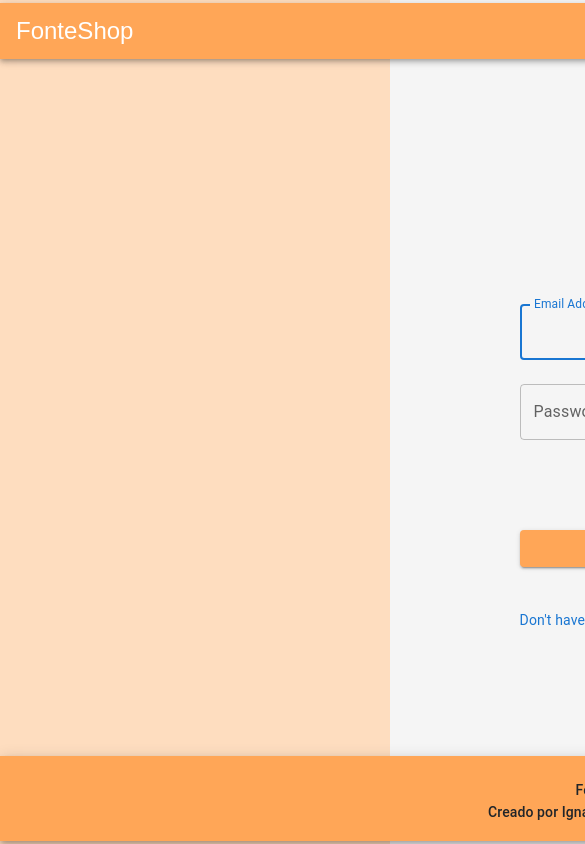
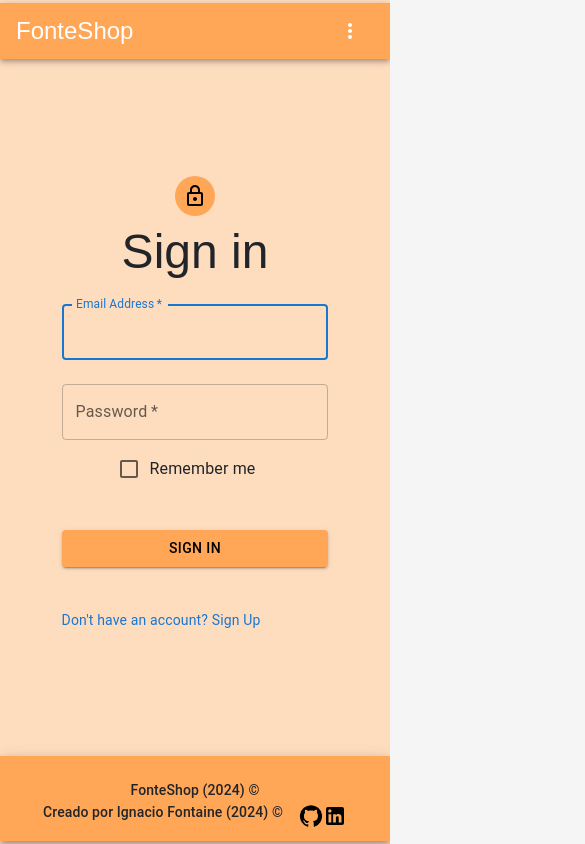
Before and after one commit to IgnacioFontaine/FonteShop, a React (Vite) app in the folder client/: page /singIn in a window 390 px wide. Shown: the top 844 px of the page, 585 px wide, since content can reach past the window. Built offline with nearby package versions, Linux system fonts and the light colour scheme; no server answers.

Commit message:
casi total responsive

```diff
--- a/client/src/Components/singIn.jsx
+++ b/client/src/Components/singIn.jsx
@@ -39,7 +39,7 @@ export default function SignIn() {
 
   return (
     <ThemeProvider theme={defaultTheme}  >
-      <Container  component="main" maxWidth="xs" xs={12} sm={8} md={12} >
+      <Container  component="main" maxWidth="xs" >
         <Box
           sx={{
             marginTop: 8,
--- a/client/src/assets/Views/singInView.jsx
+++ b/client/src/assets/Views/singInView.jsx
@@ -3,7 +3,7 @@ import { Box } from "@mui/material";
 
 export default function SingInView() {
   return (
-    <Box sx={{width:1360}} >
+    <Box xs={12} sm={12} md={12}  >
       <SignIn />
     </Box>
   )
--- a/client/src/assets/Views/singUpView.jsx
+++ b/client/src/assets/Views/singUpView.jsx
@@ -3,7 +3,7 @@ import { Box } from "@mui/material";
 
 export default function SingUpView() {
   return (
-    <Box sx={{ width: 1360 }}>
+    <Box xs={12} sm={12} md={12}>
       <SignUp/>
     </Box>
   )
```
